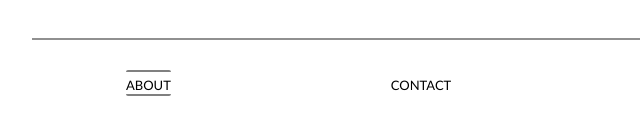
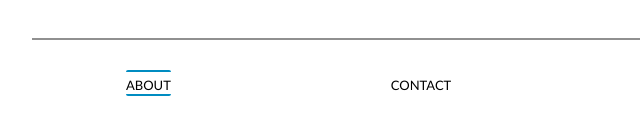
Before and after one commit to Esepherence/permyriad, a plain HTML site: page index.html in a window 1280 px wide. In both pictures the pointer is over the link "about". Shown: the part 642-776 px from the top of the page, 208-848 px from the left. Drawn offline with Linux system fonts and the light colour scheme.

Commit message:
Update style.css

```diff
--- a/style.css
+++ b/style.css
@@ -96,8 +96,8 @@ a.menu:visited {
 }
 
 a.menu:link:hover {
-  border-top: 2px solid gray;
-  border-bottom: 2px solid gray;
+  border-top: 2px solid #008cc1;
+  border-bottom: 2px solid #008cc1;
   border-radius: 2px;
 }
 
```
